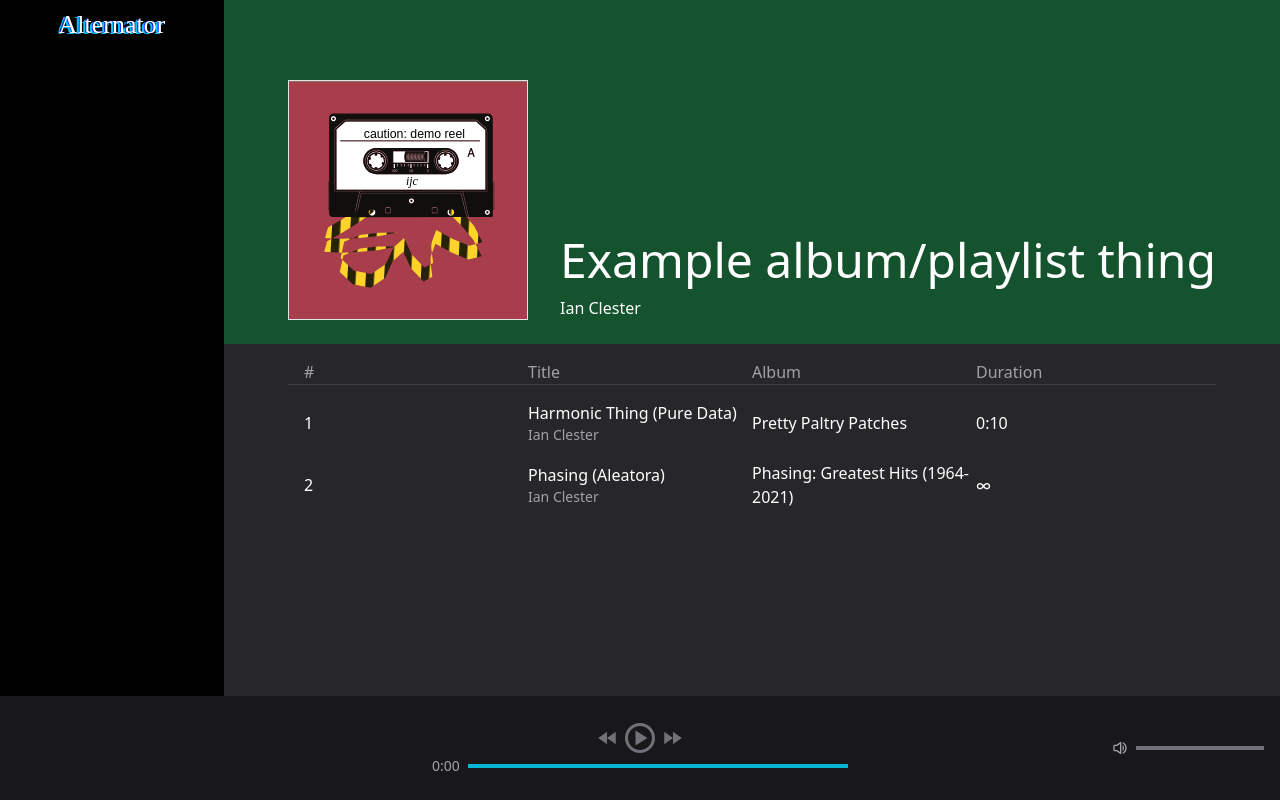
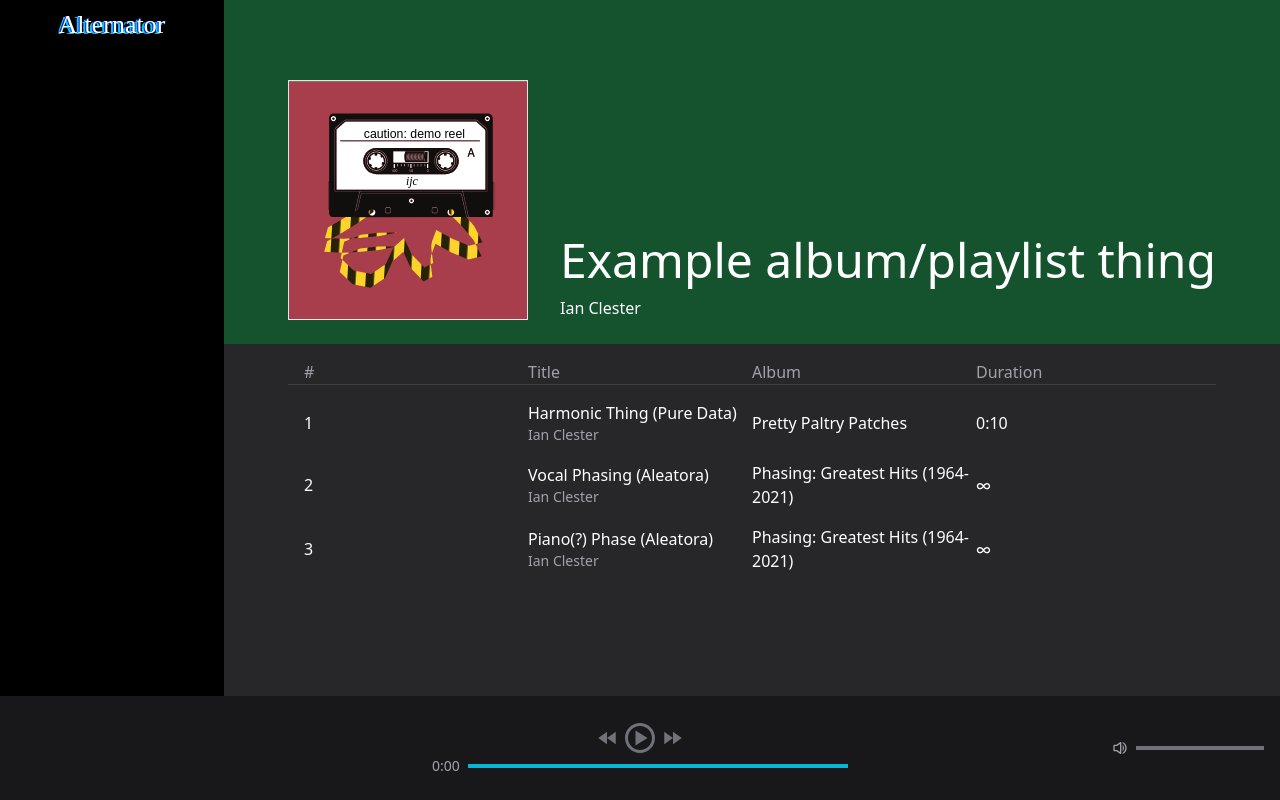
Before and after one commit to ijc8/alternator, a React (Create React App) app: page / in a window 1280 px wide. Built offline with nearby package versions, Linux system fonts and the light colour scheme; a web font is replaced by a local one.

Commit message:
Add another track.

```diff
--- a/src/App.tsx
+++ b/src/App.tsx
@@ -1,4 +1,4 @@
-import React, { useEffect, useState } from 'react'
+import React, { useState } from 'react'
 import { BiPlay, BiPause, BiRewind, BiFastForward, BiPlayCircle, BiVolumeFull, BiPauseCircle } from 'react-icons/bi'
 import logo from './logo.svg'
 import './App.css'
@@ -13,7 +13,14 @@ const tracks = [
     },
     {
         name: "py-audio-file",
-        title: "Phasing (Aleatora)",
+        title: "Vocal Phasing (Aleatora)",
+        artist: "Ian Clester",
+        album: "Phasing: Greatest Hits (1964-2021)",
+        duration: "∞",
+    },
+    {
+        name: "py-piano-phase",
+        title: "Piano(?) Phase (Aleatora)",
         artist: "Ian Clester",
         album: "Phasing: Greatest Hits (1964-2021)",
         duration: "∞",
```
